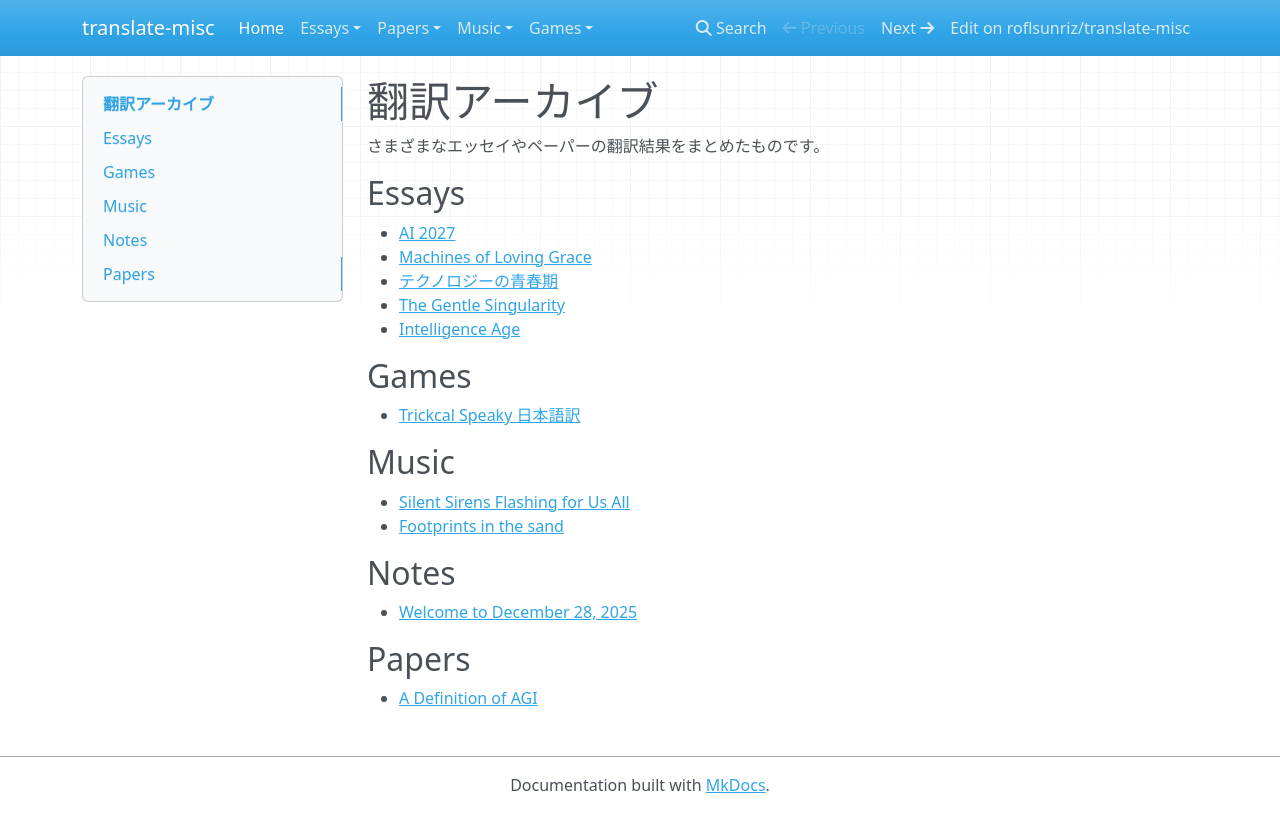
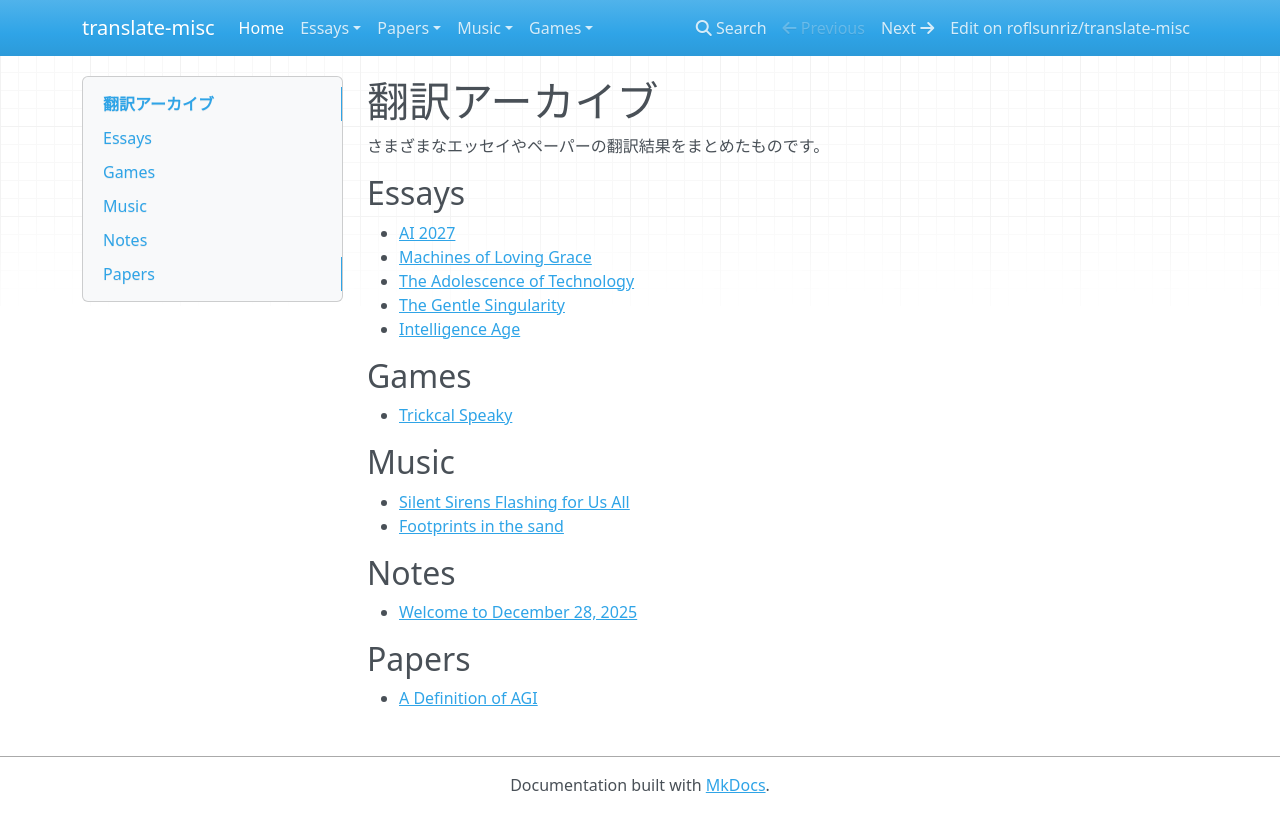
Before and after one commit to roflsunriz/translate-misc, an MkDocs documentation site: the page built from docs/index.md, in a window 1280 px wide. Shown: the top 832 px of the page. Built offline with MkDocs 1.6.1, drawn with Linux system fonts in a browser that asks for light colours; nearby versions of some CDN libraries.

Commit message:
fix: update titles for "The Adolescence of Technology" and "Trickcal Speaky" in documentation

```diff
--- a/docs/index.md
+++ b/docs/index.md
@@ -6,13 +6,13 @@
 
 - [AI 2027](articles/ai-2027.md)
 - [Machines of Loving Grace](articles/machines-of-loving-grace.md)
-- [テクノロジーの青春期](articles/the-adolescence-of-technology.md)
+- [The Adolescence of Technology](articles/the-adolescence-of-technology.md)
 - [The Gentle Singularity](articles/gentle-singularity.md)
 - [Intelligence Age](articles/intelligence-age.md)
 
 ## Games
 
-- [Trickcal Speaky 日本語訳](articles/trickcal-speaky.md)
+- [Trickcal Speaky](articles/trickcal-speaky.md)
 
 ## Music
 
--- a/mkdocs.yml
+++ b/mkdocs.yml
@@ -9,7 +9,7 @@ nav:
   - Essays:
       - AI 2027: articles/ai-2027.md
       - Machines of Loving Grace: articles/machines-of-loving-grace.md
-      - テクノロジーの青春期: articles/the-adolescence-of-technology.md
+      - The Adolescence of Technology: articles/the-adolescence-of-technology.md
       - The Gentle Singularity: articles/gentle-singularity.md
       - Intelligence Age: articles/intelligence-age.md
       - Welcome to December 28, 2025: articles/welcome-to-december-28-2025.md
```
Also changed, not shown: docs/articles/the-adolescence-of-technology.md (+2 -2 lines), docs/articles/trickcal-speaky.md (+1 -1 lines).
